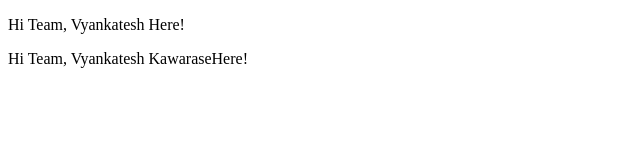
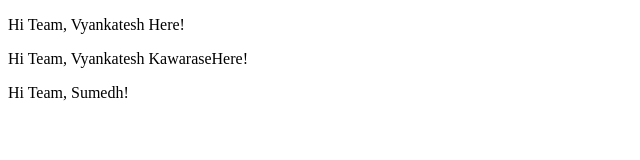
Before and after one commit to Vyankatesh1234/Practice2, a plain HTML site: page index.html in a window 1280 px wide. Shown: the whole page, without its empty margins (0-640 px from the left). Drawn offline with Linux system fonts and the light colour scheme.

Commit message:
Third Commit

```diff
--- a/index.html
+++ b/index.html
@@ -8,5 +8,6 @@
 <body>
     <p>Hi Team, Vyankatesh Here!</p>
     <p>Hi Team, Vyankatesh KawaraseHere!</p>
+    <p>Hi Team, Sumedh!</p>
 </body>
 </html>
```
